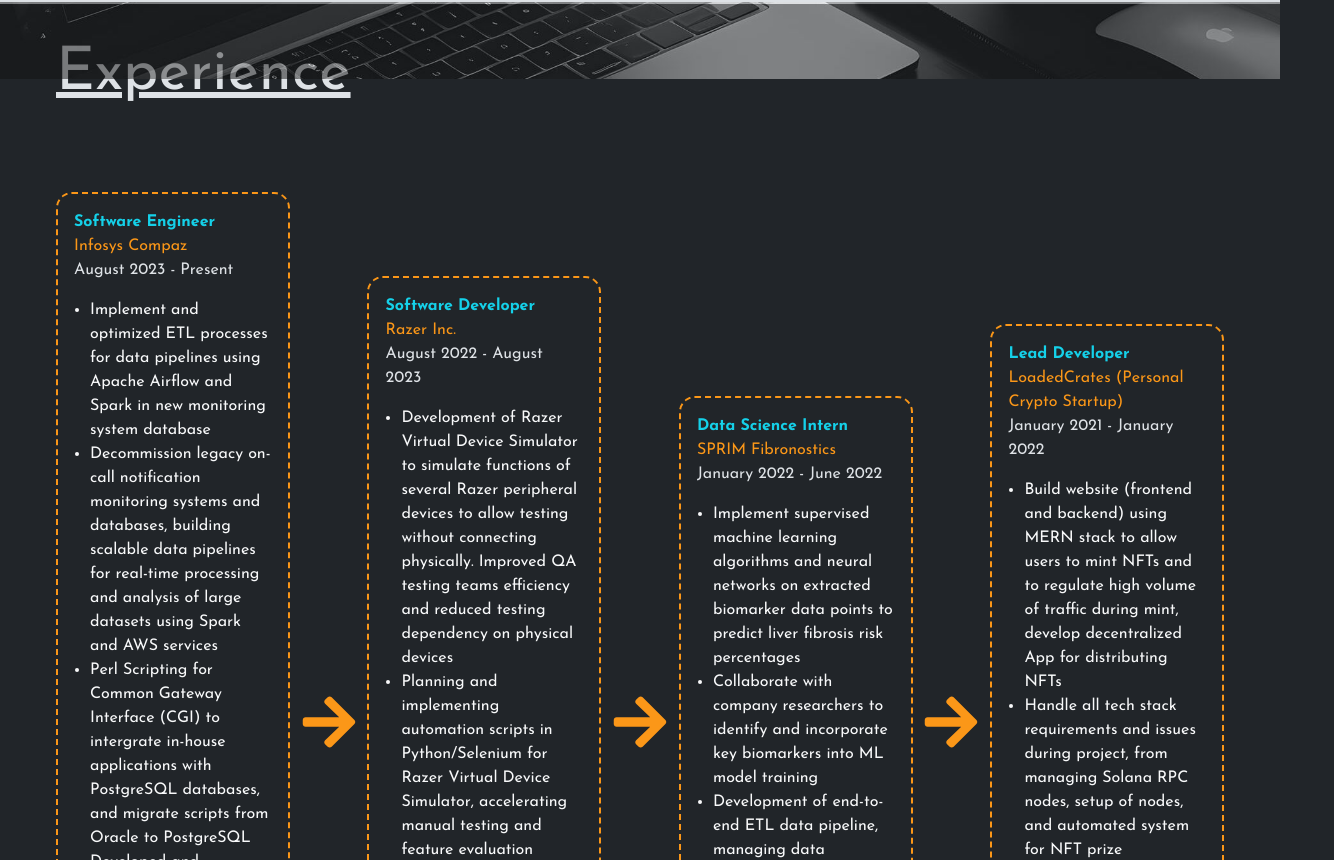
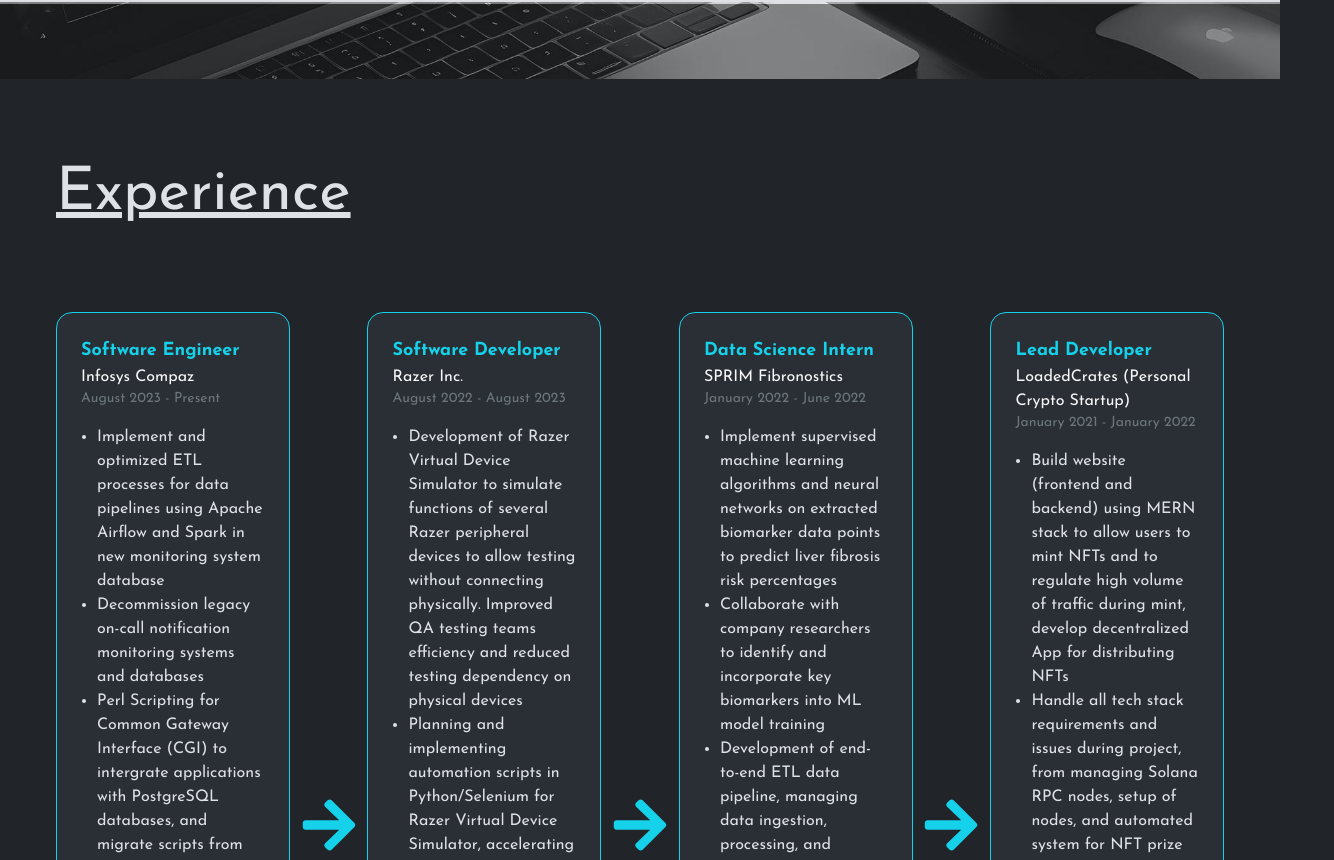
Before and after one commit to setaf007/taskin_portfolio, a React (Vite) app: page / in a window 1280 px wide. Shown: the part 1980-2840 px from the top of the page, 1334 px wide, since content can reach past the window. Built offline with nearby package versions, Linux system fonts and the light colour scheme.

Commit message:
skills section update and fixed

```diff
--- a/src/components/experienceSection/AllExperience.jsx
+++ b/src/components/experienceSection/AllExperience.jsx
@@ -7,8 +7,8 @@ const experiences = [
     company:'Infosys Compaz',
     date:'August 2023 - Present',
     responsibilities:['Implement and optimized ETL processes for data pipelines using Apache Airflow and Spark in new monitoring system database',
-        'Decommission legacy on-call notification monitoring systems and databases, building scalable data pipelines for real-time processing and analysis of large datasets using Spark and AWS services',
-        'Perl Scripting for Common Gateway Interface (CGI) to intergrate in-house applications with PostgreSQL databases, and migrate scripts from Oracle to PostgreSQL',
+        'Decommission legacy on-call notification monitoring systems and databases',
+        'Perl Scripting for Common Gateway Interface (CGI) to intergrate applications with PostgreSQL databases, and migrate scripts from Oracle to PostgreSQL',
         'Developed and Deployed AI agent/tool with Microsoft Teams Graph API to automatically summarize meetings, extract key decisions, action points, dockerized and notifies participants via Teams bot and Outlook',
         'Implement JavaScript flows to integrate ServiceNow with on-call notification monitoring system and create comprehensive documentation for future users',
         ]
@@ -50,13 +50,13 @@ const AllExperience = () => {
   return (
     <div>
         <h2 className='text-6xl text-lightGrey underline mb-10 items-center justify-between'>Experience</h2>
-        <div className='flex md:flex-row sm:flex-col items-center justify-between'>
+        <div className='flex md:flex-row sm:flex-col items-start justify-between'>
             {experiences.map((experience, index)=>{
                 return (
                 <>
                     <SingleExperience key={index} experience={experience}/>
-                    {index < 3 ? <FaArrowRight className='text-6xl text-orange
-                    lg:block sm:hidden'/> : ""}
+                    {index < 3 ? <FaArrowRight className='text-6xl text-cyan
+                    self-center lg:block sm:hidden'/> : ""}
                 </>
                 );
             })}
--- a/src/components/experienceSection/ExperienceMain.jsx
+++ b/src/components/experienceSection/ExperienceMain.jsx
@@ -4,7 +4,7 @@ import AllExperience from './AllExperience'
 const ExperienceMain = () => {
   return (
     <div id='experience' className='max-w-[1200px] mx-auto
-    px-4 mt-10'>
+    px-4 mt-20 pt-20 cursor-default'>
         <AllExperience />
     </div>
   )
--- a/src/components/experienceSection/SingleExperience.jsx
+++ b/src/components/experienceSection/SingleExperience.jsx
@@ -3,11 +3,12 @@ import React from 'react'
 const SingleExperience = ({ experience }) => {
   return (
     <div className='md:h-auto md:w-[20%] sm:h-auto sm:w-full
-    border-2 border-orange border-dashed rounded-2xl mt-12 p-4'>
-        <p className='font-bold text-cyan'>{experience.job}</p>
-        <p className='text-orange'>{experience.company}</p>
-        <p className='text-lightGrey'>{experience.date}</p>
-        <ul className='list-disc mt-4 pl-4 text-white'>{experience.responsibilities.map((resp, index)=>{
+    bg-[#2a2f35] border border-cyan rounded-2xl mt-12 p-6
+    hover:scale-102 transition-all duration-500 hover:shadow-cyanShadow'>
+        <p className='font-bold text-cyan text-lg'>{experience.job}</p>
+        <p className='text-white text-md'>{experience.company}</p>
+        <p className='text-darkGrey text-sm'>{experience.date}</p>
+        <ul className='list-disc mt-4 pl-4 text-lightGrey'>{experience.responsibilities.map((resp, index)=>{
             return <li key={index}>{resp}</li>
         })}</ul>
     </div>
--- a/src/components/skillsSection/SubSkills.jsx
+++ b/src/components/skillsSection/SubSkills.jsx
@@ -4,7 +4,7 @@ const SubSkills = () => {
   return (
     <div className='border-y-2 border-lightGrey relative'>
         <div className='absolute bg-gradient-to-r from-orange to-cyan
-        opacity-50 w-full h-full'>
+        opacity-50 w-full h-full items-center object-cover'>
             <img src='../../images/subSkills.jpg' alt='Sub Skills Image' />
         </div>
     </div>
--- a/src/index.css
+++ b/src/index.css
@@ -36,3 +36,7 @@ body {
   @apply overflow-x-hidden;
 
 }
+
+html {
+  @apply overflow-x-hidden;
+}
```
